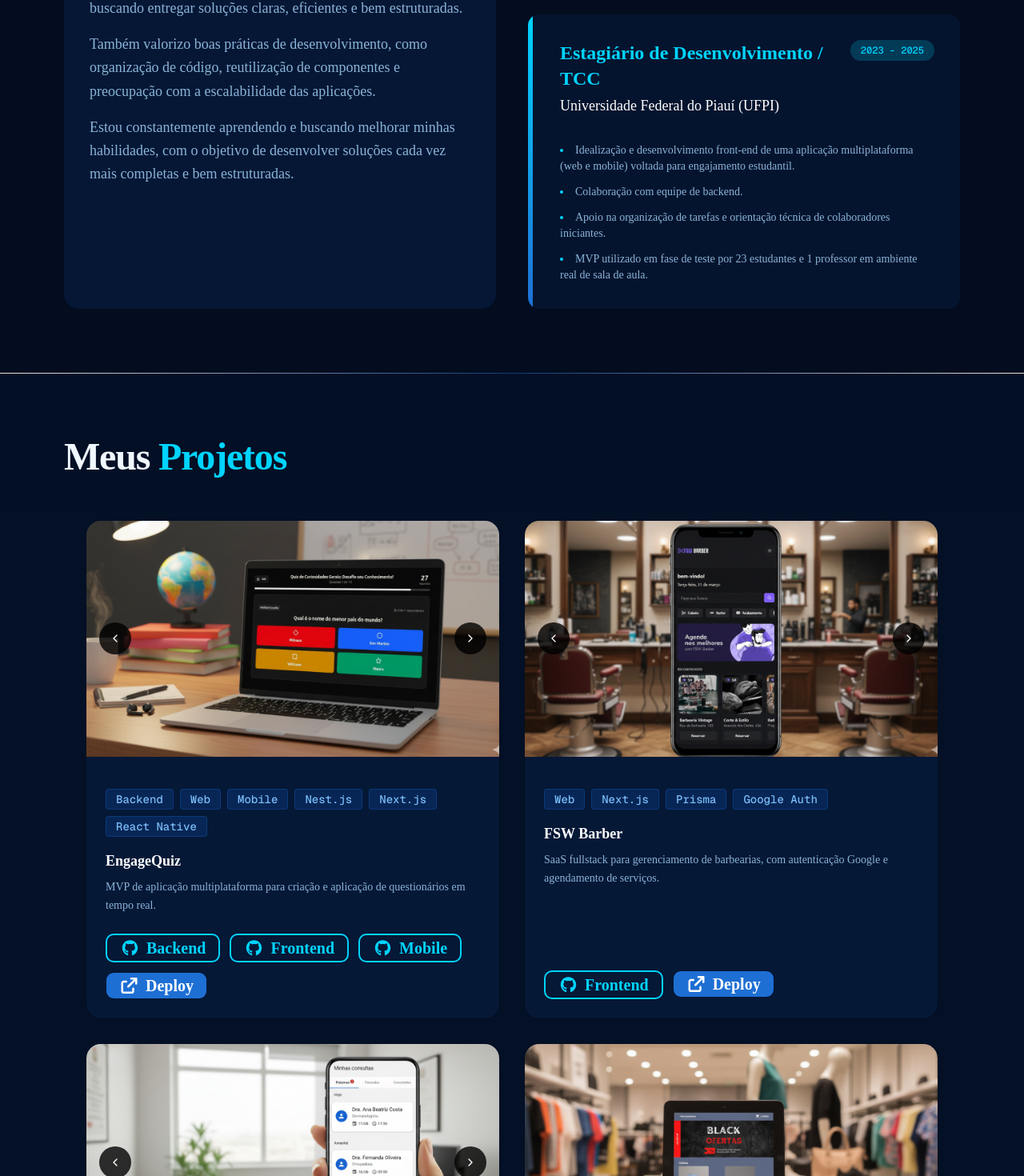
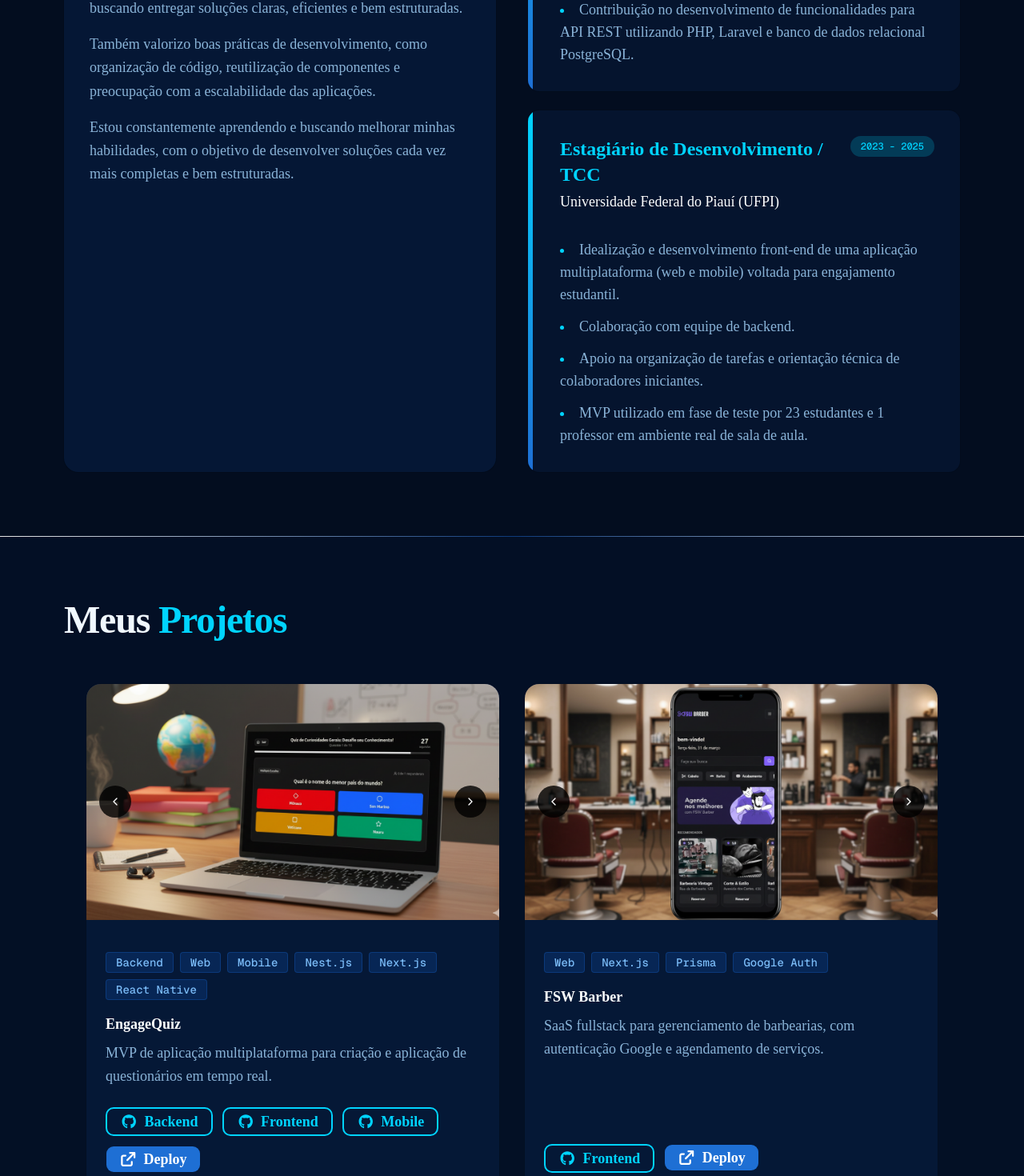
Before and after one commit to guisantosfr/portfolio, a Next.js app: page / in a window 1280 px wide. Shown: the part 1465-2935 px from the top of the page at 80% size. Built offline with nearby package versions, Linux system fonts and the light colour scheme.

Commit message:
Adjust font sizes

```diff
--- a/app/_components/experience-card.tsx
+++ b/app/_components/experience-card.tsx
@@ -27,7 +27,7 @@ export function ExperienceCard({ exp }: ExperienceCardProps) {
           {exp.period}
         </Badge>
       </div>
-      <ul className="list-disc list-inside text-[#8ab4d8] space-y-3 marker:text-[#00d4ff]">
+      <ul className="text-lg list-disc list-inside text-[#8ab4d8] space-y-3 marker:text-[#00d4ff]">
         {exp.responsibilities.map((resp, index) => (
           <li key={index}>{resp}</li>
         ))}
--- a/app/_components/project-card.tsx
+++ b/app/_components/project-card.tsx
@@ -59,33 +59,33 @@ export function ProjectCard({ project }: ProjectCardProps) {
           ))}
         </div>
         <h3 className="text-lg text-white font-bold mb-2">{project.title}</h3>
-        <p className="text-[#8ab4d8] leading-relaxed flex-1">
+        <p className="text-lg text-[#8ab4d8] leading-relaxed flex-1">
           {project.description}
         </p>
         <div className="flex gap-3 mt-6 flex-wrap">
           {project.githubBackend && (
-            <Button asChild variant="outline" className="flex items-center gap-2 p-4 text-xl rounded-lg bg-transparent text-[#00d4ff] border-2 border-[#00d4ff] hover:bg-[#00d4ff]/10 hover:-translate-y-0.5 transition-all font-semibold">
+            <Button asChild variant="outline" className="flex items-center gap-2 p-4 text-lg rounded-lg bg-transparent text-[#00d4ff] border-2 border-[#00d4ff] hover:bg-[#00d4ff]/10 hover:-translate-y-0.5 transition-all font-semibold">
               <a href={project.githubBackend} target="_blank" rel="noreferrer">
                 <FontAwesomeIcon icon={faGithub} /> Backend
               </a>
             </Button>
           )}
           {project.githubFrontend && (
-            <Button asChild variant="outline" className="flex items-center gap-2 p-4 text-xl rounded-lg bg-transparent text-[#00d4ff] border-2 border-[#00d4ff] hover:bg-[#00d4ff]/10 hover:-translate-y-0.5 transition-all font-semibold">
+            <Button asChild variant="outline" className="flex items-center gap-2 p-4 text-lg rounded-lg bg-transparent text-[#00d4ff] border-2 border-[#00d4ff] hover:bg-[#00d4ff]/10 hover:-translate-y-0.5 transition-all font-semibold">
               <a href={project.githubFrontend} target="_blank" rel="noreferrer">
                 <FontAwesomeIcon icon={faGithub} /> Frontend
               </a>
             </Button>
           )}
           {project.githubMobile && (
-            <Button asChild variant="outline" className="flex items-center gap-2 p-4 text-xl rounded-lg bg-transparent text-[#00d4ff] border-2 border-[#00d4ff] hover:bg-[#00d4ff]/10 hover:-translate-y-0.5 transition-all font-semibold">
+            <Button asChild variant="outline" className="flex items-center gap-2 p-4 text-lg rounded-lg bg-transparent text-[#00d4ff] border-2 border-[#00d4ff] hover:bg-[#00d4ff]/10 hover:-translate-y-0.5 transition-all font-semibold">
               <a href={project.githubMobile} target="_blank" rel="noreferrer">
                 <FontAwesomeIcon icon={faGithub} /> Mobile
               </a>
             </Button>
           )}
           {project.deployUrl && (
-            <Button asChild className="flex items-center gap-2 p-4 text-xl rounded-lg bg-[#1e6fd4] text-white hover:bg-[#3a91f0] hover:-translate-y-0.5 transition-all font-semibold">
+            <Button asChild className="flex items-center gap-2 p-4 text-lg rounded-lg bg-[#1e6fd4] text-white hover:bg-[#3a91f0] hover:-translate-y-0.5 transition-all font-semibold">
               <a href={project.deployUrl} target="_blank" rel="noreferrer">
                 <FontAwesomeIcon icon={faArrowUpRightFromSquare} /> Deploy
               </a>
--- a/app/_components/skills.tsx
+++ b/app/_components/skills.tsx
@@ -33,10 +33,10 @@ export default function Skills() {
         {filteredSkills.map((skill, index) => (
           <div
             key={index}
-            className="group relative bg-[#071a3a]/85 border border-[#3a91f0]/20 rounded-xl p-5 flex flex-col items-center gap-3 transition-all duration-300 hover:-translate-y-1 hover:border-[#3a91f0]/40 hover:shadow-[0_12px_32px_rgba(0,0,0,0.3)] overflow-hidden"
+            className="group relative bg-[#071a3a]/85 border border-[#3a91f0]/20 rounded-xl p-4 flex flex-col items-center gap-3 transition-all duration-300 hover:-translate-y-1 hover:border-[#3a91f0]/40 hover:shadow-[0_12px_32px_rgba(0,0,0,0.3)] overflow-hidden"
           >
             <div className="absolute inset-0 bg-linear-to-br from-[#1e6fd4]/5 to-transparent opacity-0 group-hover:opacity-100 transition-opacity"></div>
-            <img src={skill.icon} alt={skill.name} className="w-24 h-24 object-contain" />
+            <img src={skill.icon} alt={skill.name} className="w-20 h-20 object-contain" />
             <span className="text-lg font-semibold text-[#8ab4d8] group-hover:text-white transition-colors z-10 text-center">
               {skill.name}
             </span>
```
